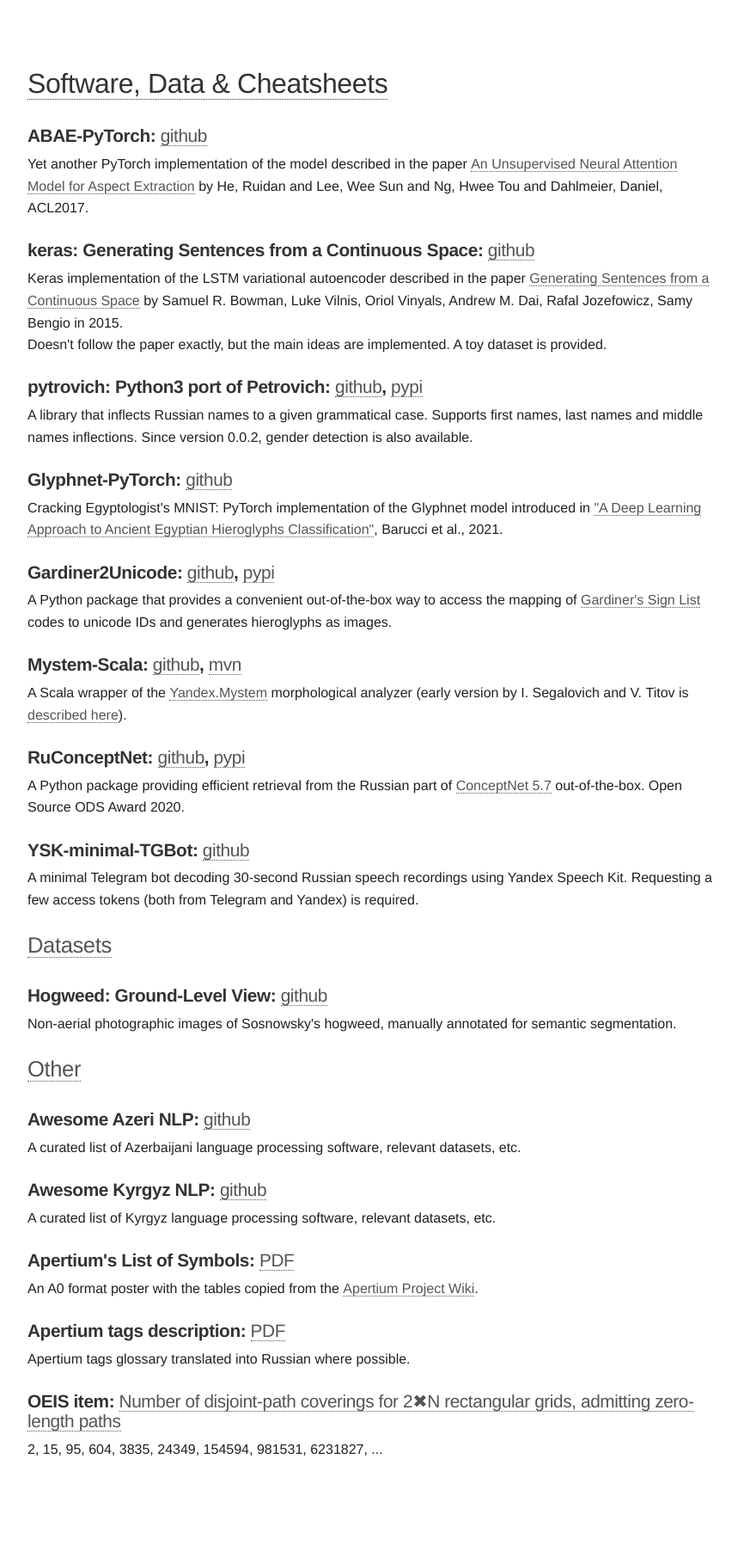
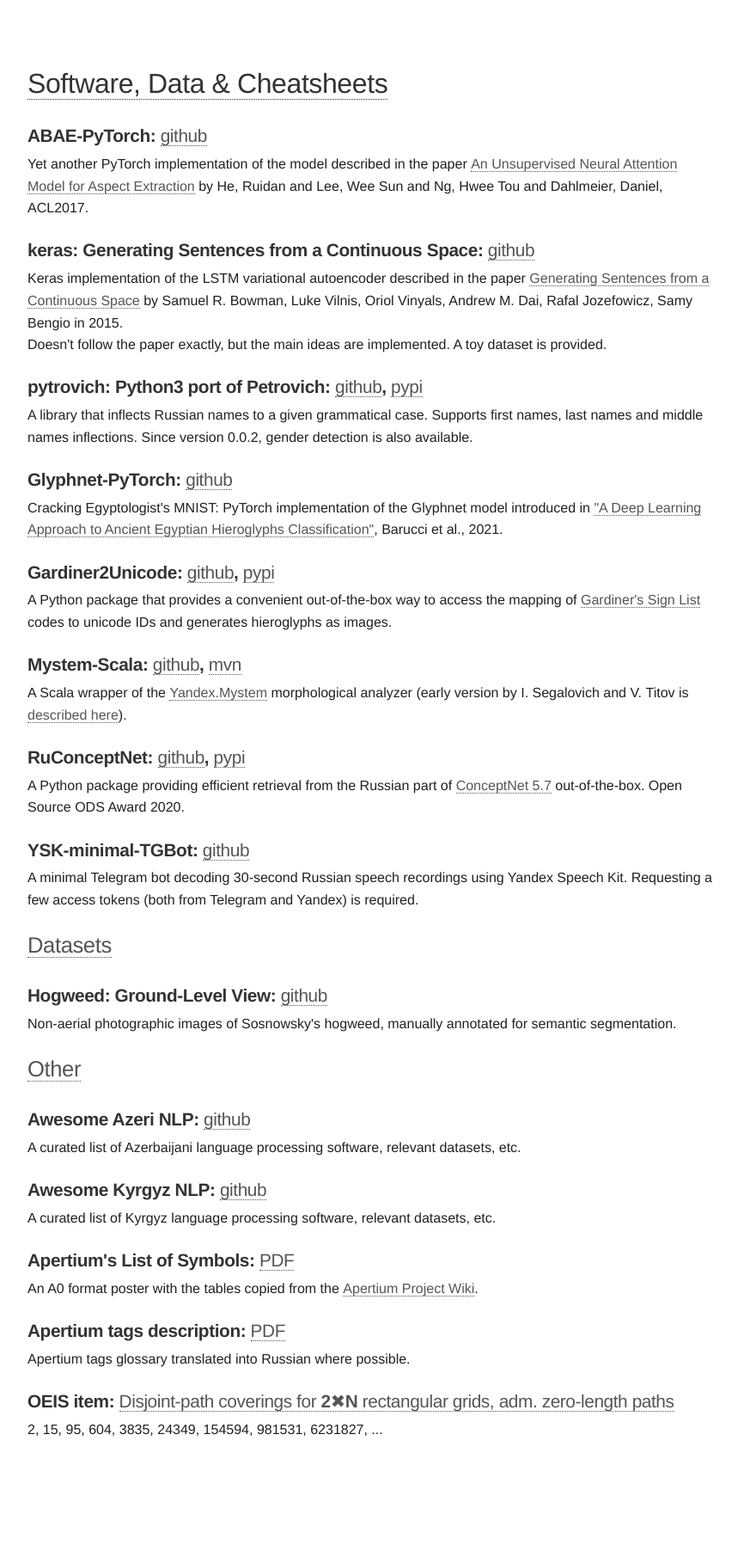
Before and after one commit to alexeyev/alexeyev.github.io, a Jekyll site: the page built from handmade.html, in a window 1280 px wide. Shown: the whole page at 86% size, without its empty margins (208-1067 px from the left). Built offline with Jekyll 4.4.1, drawn with Linux system fonts in a browser that asks for light colours; after the commit the page ends 1781 px from its top, so only the background shows below that.

Commit message:
Update handmade.html

```diff
--- a/handmade.html
+++ b/handmade.html
@@ -98,8 +98,7 @@
     Apertium tags glossary translated into Russian where possible.
     <br/><br/>
 
-    <h3>OEIS item: <a href="https://oeis.org/A380451">
-Number of disjoint-path coverings for 2✖N rectangular grids, admitting zero-length paths</a></h3>
+    <h3>OEIS item: <a href="https://oeis.org/A380451">Disjoint-path coverings for <b>2</b>✖<b>N</b> rectangular grids, adm. zero-length paths</a></h3>
     2, 15, 95, 604, 3835, 24349, 154594, 981531, 6231827, ...
     <br/><br/>
 
```
